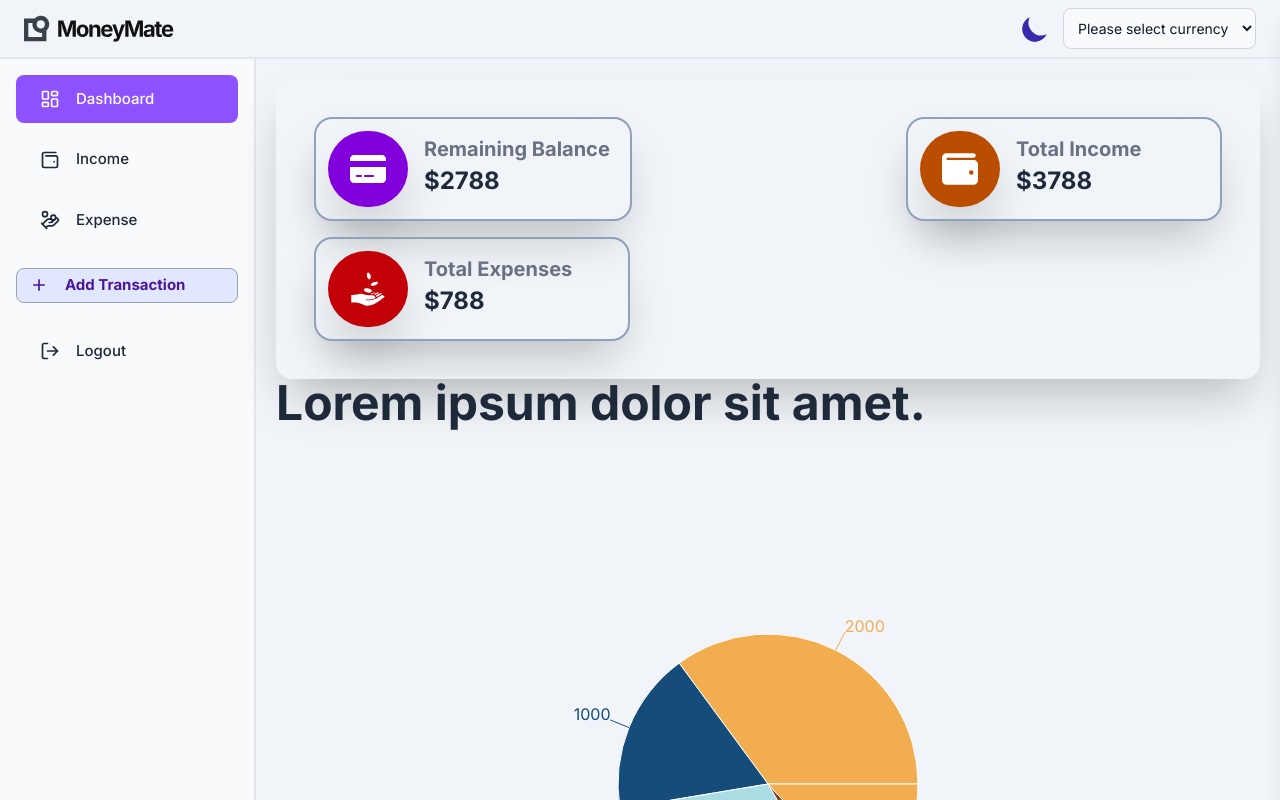
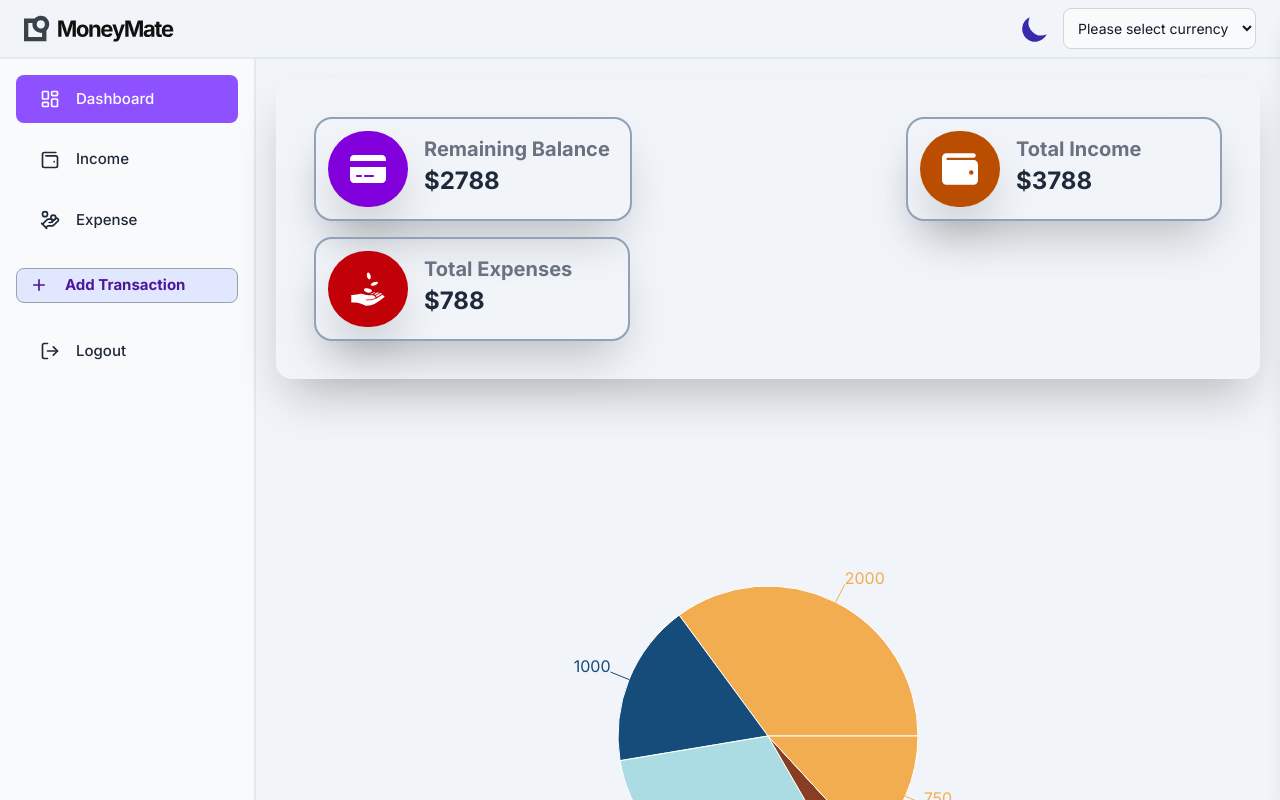
Before and after one commit to Ritesh-Kumar-Rai/moneymate, a React app in the folder FRONTEND/MoneyMate-Expense-Tracking-App/: page / in a window 1280 px wide. Shown: the top 800 px of the page. Built offline with nearby package versions, Linux system fonts and the light colour scheme; the HTML template or start-up script is replaced by a standard one.

Commit message:
changed the link path address from data.js of expenses_page; and commented the h1 tag from dashboard.jsx

```diff
--- a/FRONTEND/MoneyMate-Expense-Tracking-App/src/App.jsx
+++ b/FRONTEND/MoneyMate-Expense-Tracking-App/src/App.jsx
@@ -3,16 +3,17 @@ import './App.css';
 import Dashboard from './pages/Dashboard';
 import AppLayout from './components/layouts/AppLayout';
 import ErrorPage from './pages/ErrorPage';
+import ExpensePage from './pages/ExpensePage';
 
 function App() {
-
+  console.log(ExpensePage)
   return (
 
     <Router>
       <Routes>
         <Route element={<AppLayout />}>
           <Route path="/" element={<Dashboard />} />
-          {/* <Route path="/expenses" element={<ExpensePage />} /> */}
+          <Route path="/expenses" element={<ExpensePage />} />
           {/* <Route path="/income" element={<IncomePage />} /> */}
           {/* <Route path="/budget" element={<BudgetPage />} /> */}
           {/* <Route path="/subscriptions" element={<SubscriptionPage />} /> */}
--- a/FRONTEND/MoneyMate-Expense-Tracking-App/src/pages/Dashboard.jsx
+++ b/FRONTEND/MoneyMate-Expense-Tracking-App/src/pages/Dashboard.jsx
@@ -15,7 +15,7 @@ const Dashboard = () => {
                 <SummaryCard icon={<GiReceiveMoney />} bg_color='bg-red-700' label={"Total Expenses"} value_amount={788} />
 
             </div>
-            <h1 className='text-5xl font-bold'>Lorem ipsum dolor sit amet.</h1>
+            {/* <h1 className='text-5xl font-bold'>Lorem ipsum dolor sit amet.</h1> */}
             <CustomPieChart />
             <GraphChart type='graph' />
             <GraphChart type='line' />
--- a/FRONTEND/MoneyMate-Expense-Tracking-App/src/utils/data.js
+++ b/FRONTEND/MoneyMate-Expense-Tracking-App/src/utils/data.js
@@ -28,7 +28,7 @@ export const SIDE_MENU_DATA = [
     type: "link",
     label: "Expense",
     icon: LuHandCoins,
-    path: "/expense",
+    path: "/expenses",
   },
   {
     id: 4,
```
